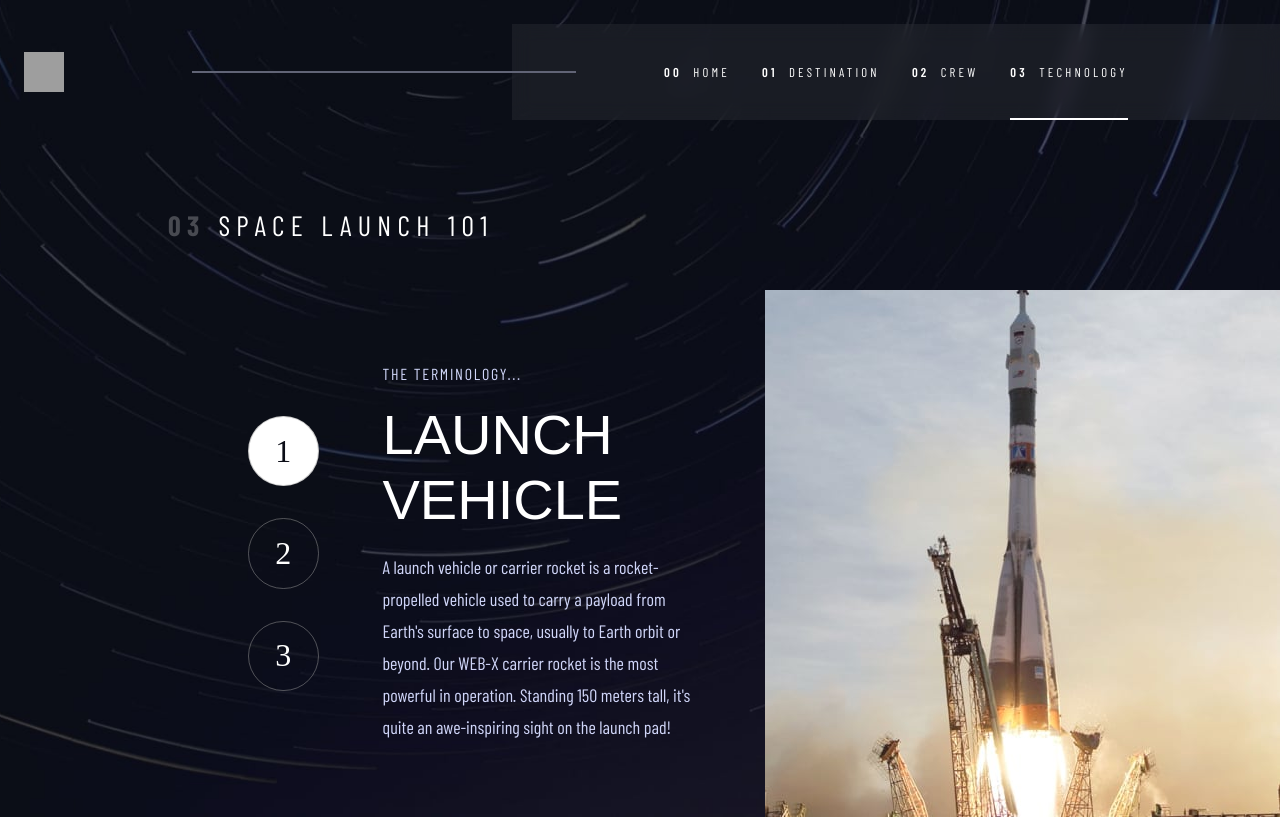
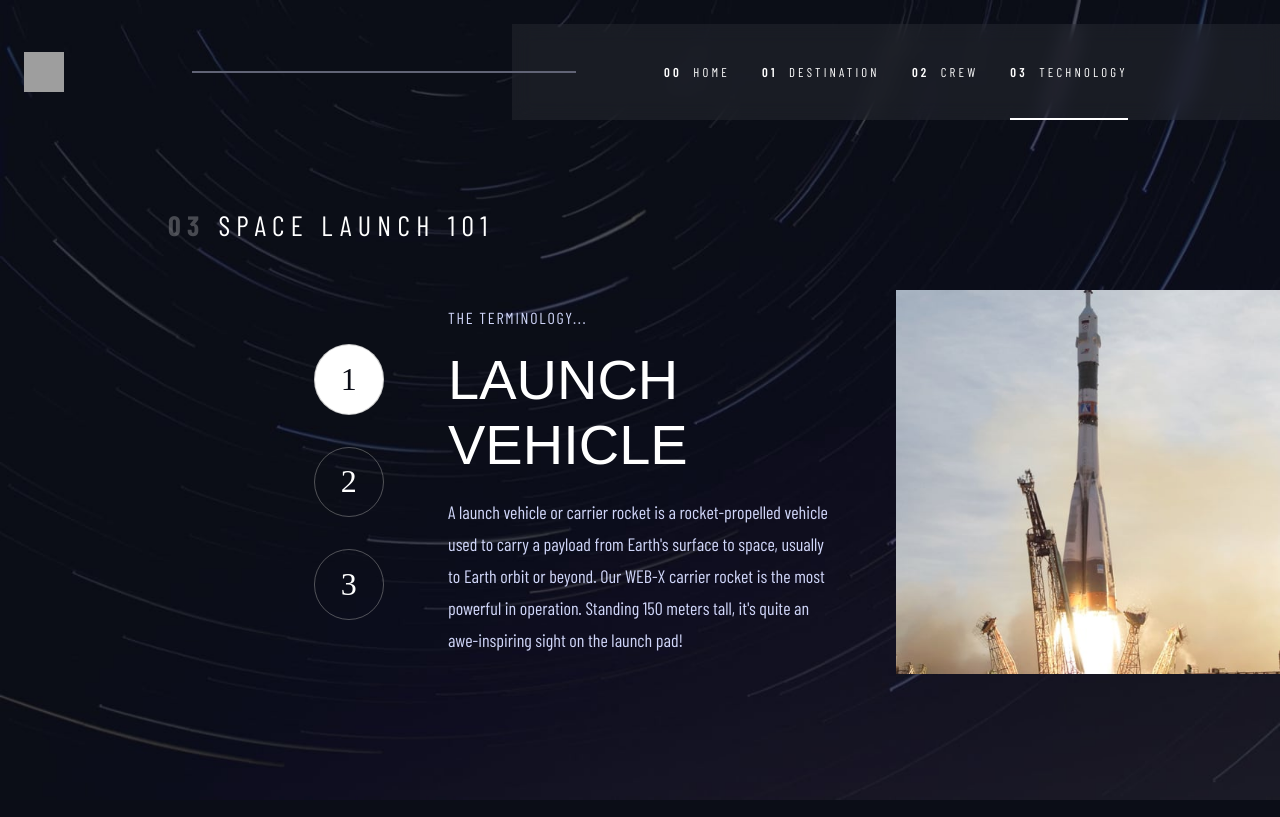
Before and after one commit to Raelian/space-tourism, a React app: page /space-tourism/technology in a window 1280 px wide. Built offline with nearby package versions, Linux system fonts and the light colour scheme; grey boxes are pictures that could not be loaded; the HTML template or start-up script is replaced by a standard one; a web font is replaced by a local one.

Commit message:
Fixed technology page flickering

```diff
--- a/src/pages/Technology/Technology.jsx
+++ b/src/pages/Technology/Technology.jsx
@@ -32,6 +32,7 @@ const technology = [
 
 const Technology = () => {
     const [tech, setTech] = useState(0);
+    const [loading, setLoading] = useState(true);
     const [resizedImage, setResizedImage] = useState(technology[tech].imageLandscape);
 
     const changeTechIndex = (index) => {
@@ -39,22 +40,16 @@ const Technology = () => {
     }
 
     useEffect(() => {
-        const updateImage = () => {
-            const currentTech = technology[tech];
-            if (window.innerWidth >= 1024) {
-                setResizedImage(currentTech.imagePortrait);
-            } else {
-                setResizedImage(currentTech.imageLandscape);
-            }
+        setLoading(true);
+        const currentTech = technology[tech];
+        const newImage = window.innerWidth >= 1024 ? currentTech.imagePortrait : currentTech.imageLandscape;
+
+        const img = new Image();
+        img.src = newImage;
+        img.onload = () => {
+            setResizedImage(newImage);
+            setLoading(false);
         };
-
-        updateImage();
-
-
-        window.addEventListener("resize", updateImage);
-
-
-        return () => window.removeEventListener("resize", updateImage);
     }, [tech]);
 
     return (
@@ -64,11 +59,11 @@ const Technology = () => {
                     src={resizedImage}
                     alt={technology[tech].name}
                     className="technology-img"
-                    key={technology[tech].name}
-                    initial="hidden"
-                    animate="visible"
-                    exit="hidden"
-                    variants={fadeVariants}
+                    key={tech}
+                    initial={{opacity: 0}}
+                    animate={{opacity: loading ? 0.5 : 1}}
+                    exit={{opacity: 0}}
+                    transition={{ duration: 0.5}}
                 />
             </AnimatePresence>
             <ul className="technology-nav">
--- a/src/pages/Technology/Technology.scss
+++ b/src/pages/Technology/Technology.scss
@@ -117,9 +117,15 @@
         margin: 0 auto;
 
         .technology-img {
+            position: relative;
+            aspect-ratio: 1/1;
             order: 3;
             flex: 1;
-            max-width: 100%;
+            width: 100%;
+            height: 100%;
+            max-width: 30rem;
+            max-height: 30rem;
+            overflow: hidden;
         }
 
         .technology-nav {
```
